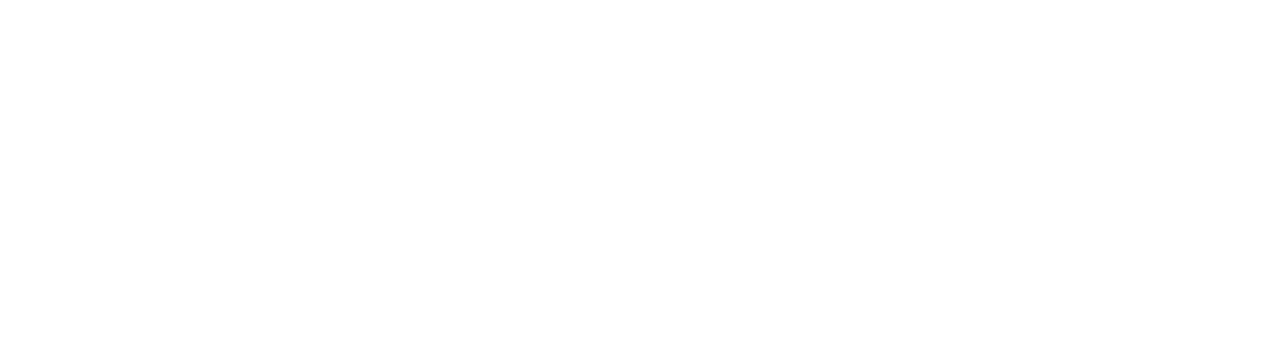
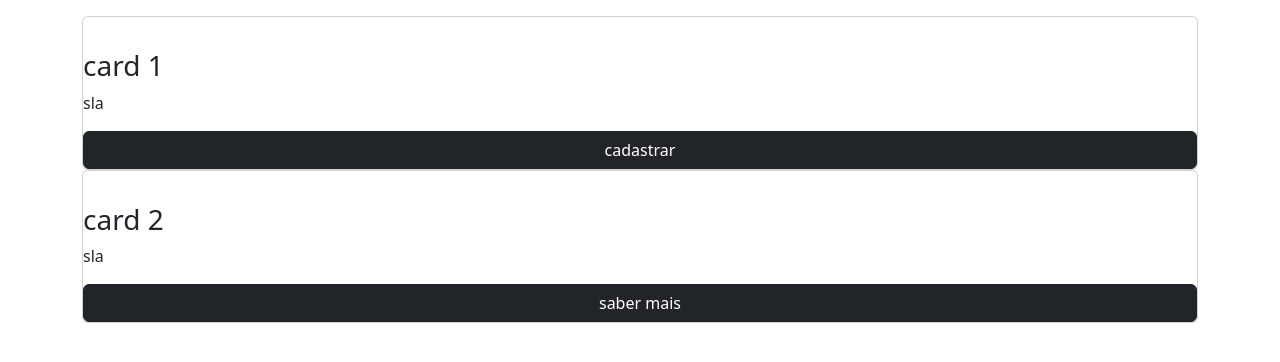
Before and after one commit to oTalDoMagalas/Bootstrap_Intro_Gustavo, a plain HTML site: page ex5_cards/ex5.html in a window 1280 px wide. Drawn offline with nearby package versions, Linux system fonts and the light colour scheme.

Commit message:
Update ex5.html

```diff
--- a/ex5_cards/ex5.html
+++ b/ex5_cards/ex5.html
@@ -10,8 +10,27 @@
 
 
   <!-- 1ª Digitação (Aqui) -->
-
-
+  <div class="container mt-3">
+    <div class="row">
+      <div class="col-sm6">
+        <div class="card">
+          <div class="card-body"></div>
+          <h3 class="card-title">card 1</h3>
+          <p class="card-text">sla</p>
+          <a href="#" class="btn btn-dark">cadastrar</a>
+        </div>
+      </div>
+    </div>
+      <div class="col-sm6">
+        <div class="card">
+          <div class="card-body"></div>
+          <h3 class="card-title">card 2</h3>
+          <p class="card-text">sla</p>
+          <a href="#" class="btn btn-dark">saber mais</a>
+        </div>
+      </div>
+    </div>
+   </div>
     <script src="https://cdn.jsdelivr.net/npm/bootstrap@5.3.0/dist/js/bootstrap.bundle.min.js"></script>
 </body>
 </html>
```
